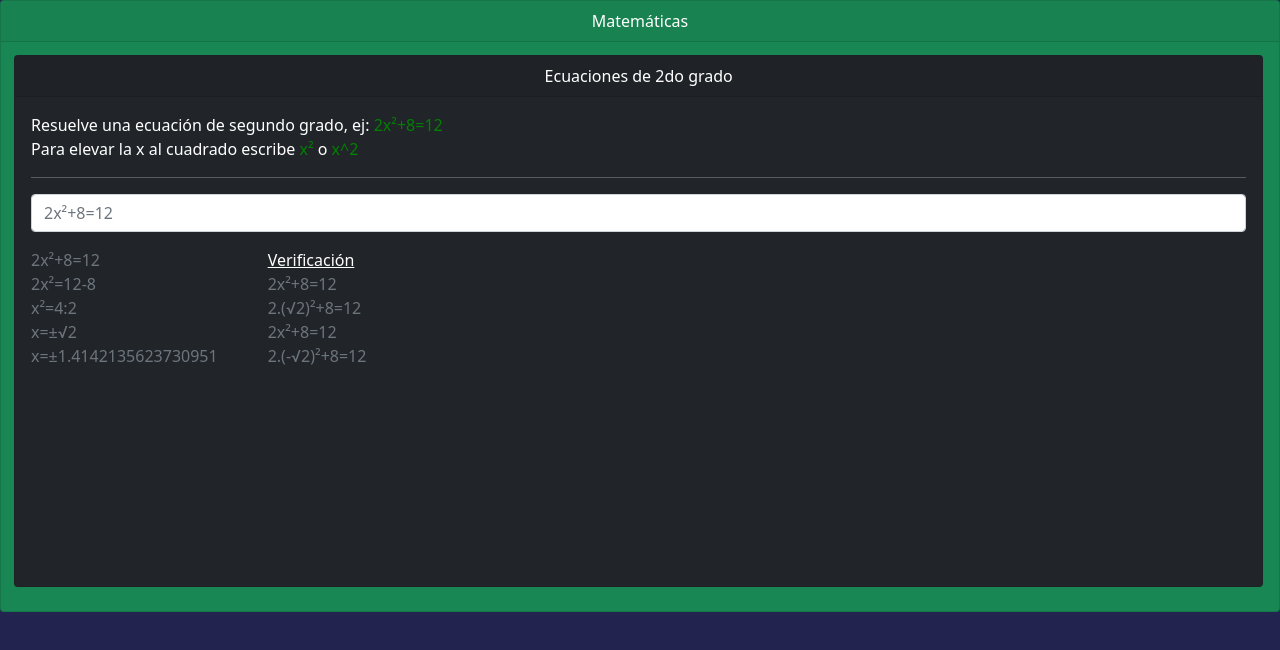
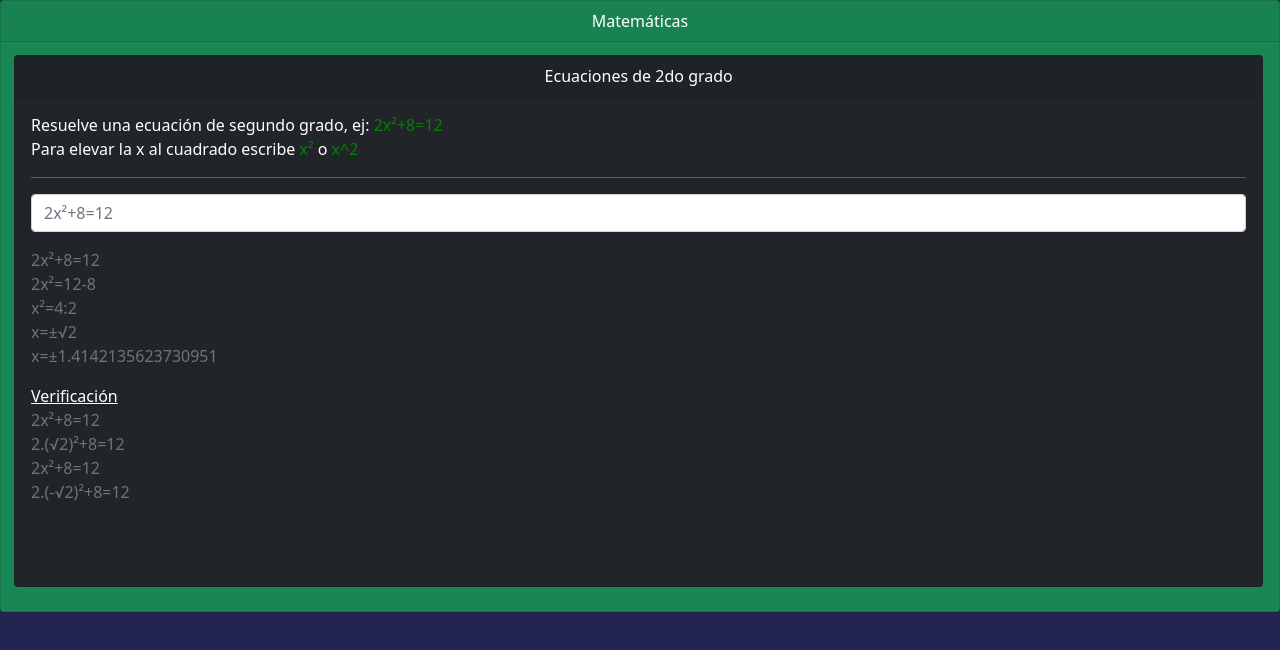
Before and after one commit to IBlazingX/3ro7-2022-tools, a website: page index.html in a window 1280 px wide. Drawn offline with nearby package versions, Linux system fonts and the light colour scheme.

Commit message:
fixed overflow visual bug

```diff
--- a/index.html
+++ b/index.html
@@ -35,7 +35,6 @@
                         <div class="input-group mb-3">
                             <input type="text" placeholder="2x²+8=12" class="form-control" id="ecuaciones-2nd-grado-input">
                         </div>
-                        <div style="display: flex;">
                         <p class="card-text text-muted" id="ecuaciones-2nd-grado-result">
                             2x²+8=12<br>
                             2x²=12-8<br>
@@ -43,14 +42,13 @@
                             x=±√2<br>
                             x=±1.4142135623730951
                         </p>
-                            <p class="card-text text-muted" id="ecuaciones-2nd-grado-confirm" style="margin-left: 50px;">
+                        <p class="card-text text-muted" id="ecuaciones-2nd-grado-confirm">
                             <span style="color: white; text-decoration: underline;">Verificación</span><br>
                             2x²+8=12<br>
                             2.(√2)²+8=12<br>
                             2x²+8=12<br>
                             2.(-√2)²+8=12
                         </p>
-                        </div>
                     </div>
 
                     <script>
```
Lines whose indentation alone changed are shown as unchanged.
